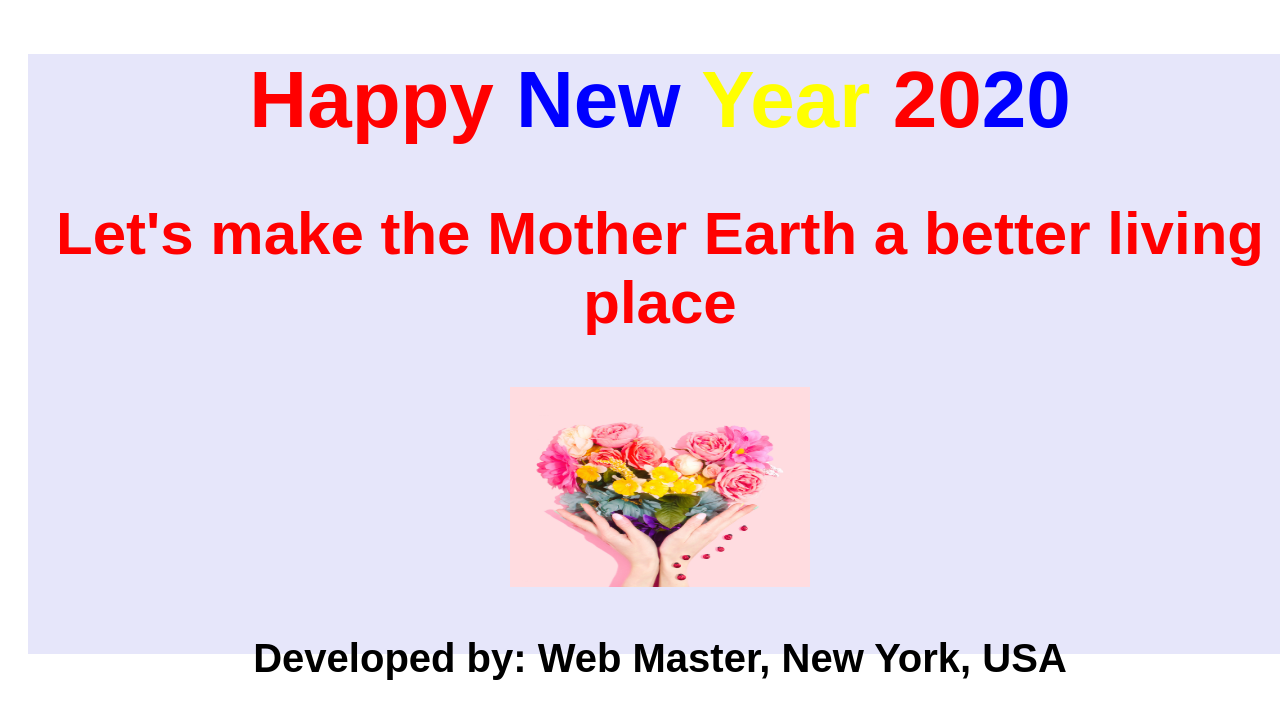
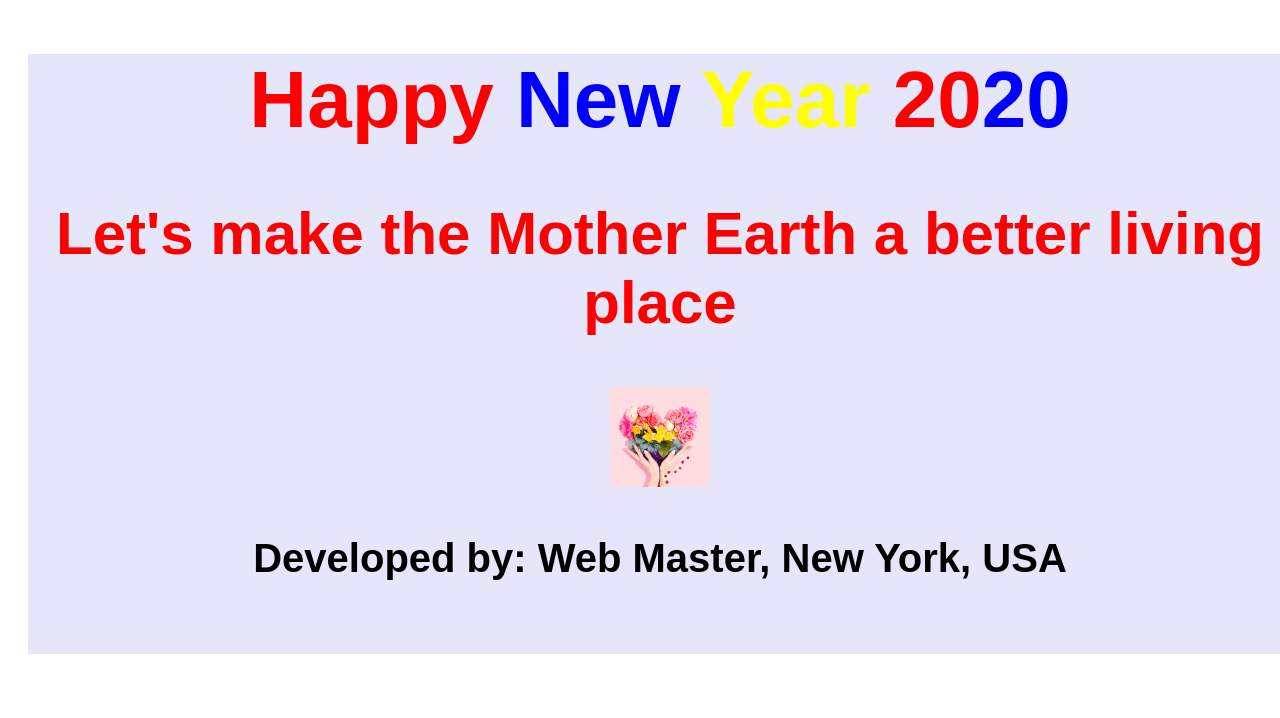
Before and after one commit to webmaaster/new-year-2020, a plain HTML site: page index.html in a window 1280 px wide. Drawn offline with Linux system fonts and the light colour scheme.

Commit message:
Last final

```diff
--- a/index.html
+++ b/index.html
@@ -44,8 +44,8 @@
         }
 
         img {
-            width: 300px;
-            height: 200px;
+            width: 100px;
+            height: 100px;
             border-image-width: unset;
         }
         img:hover {
```
